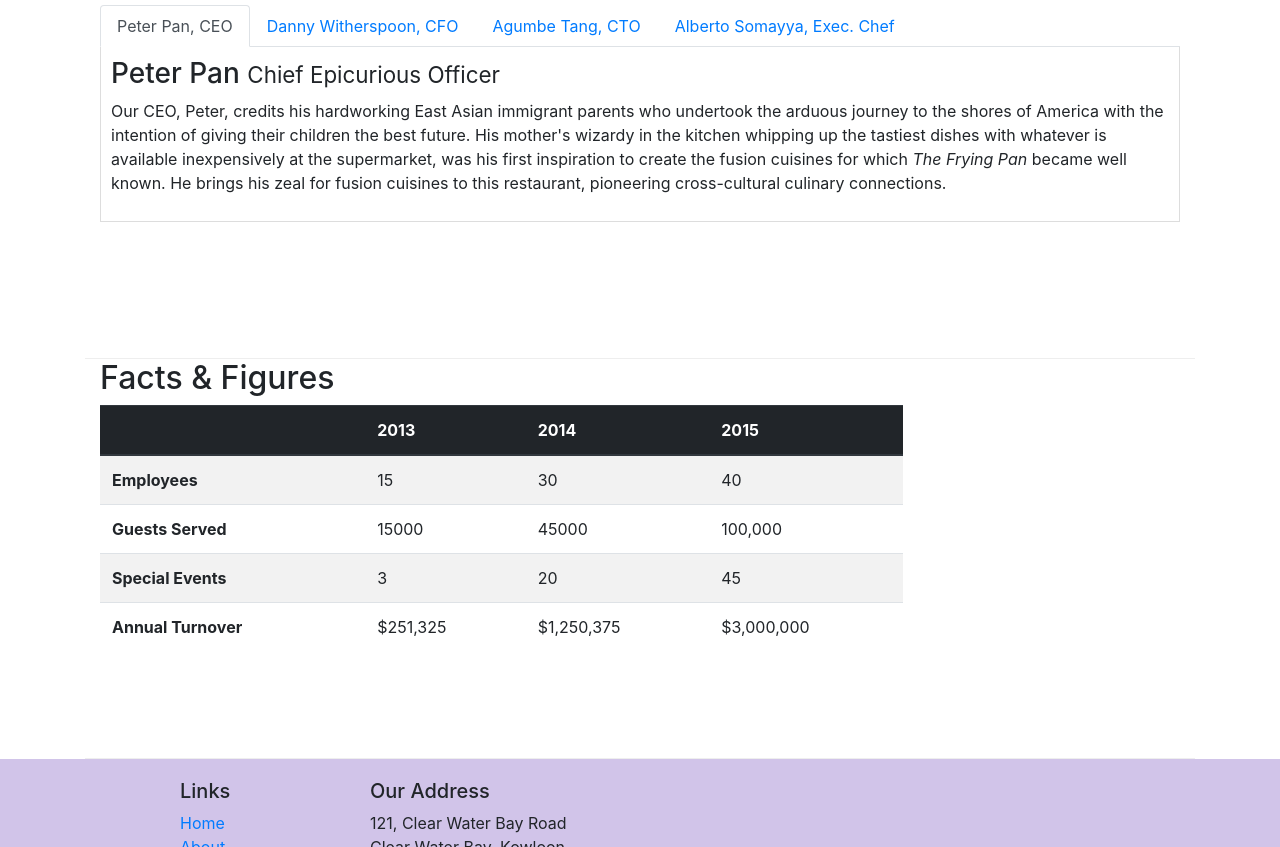
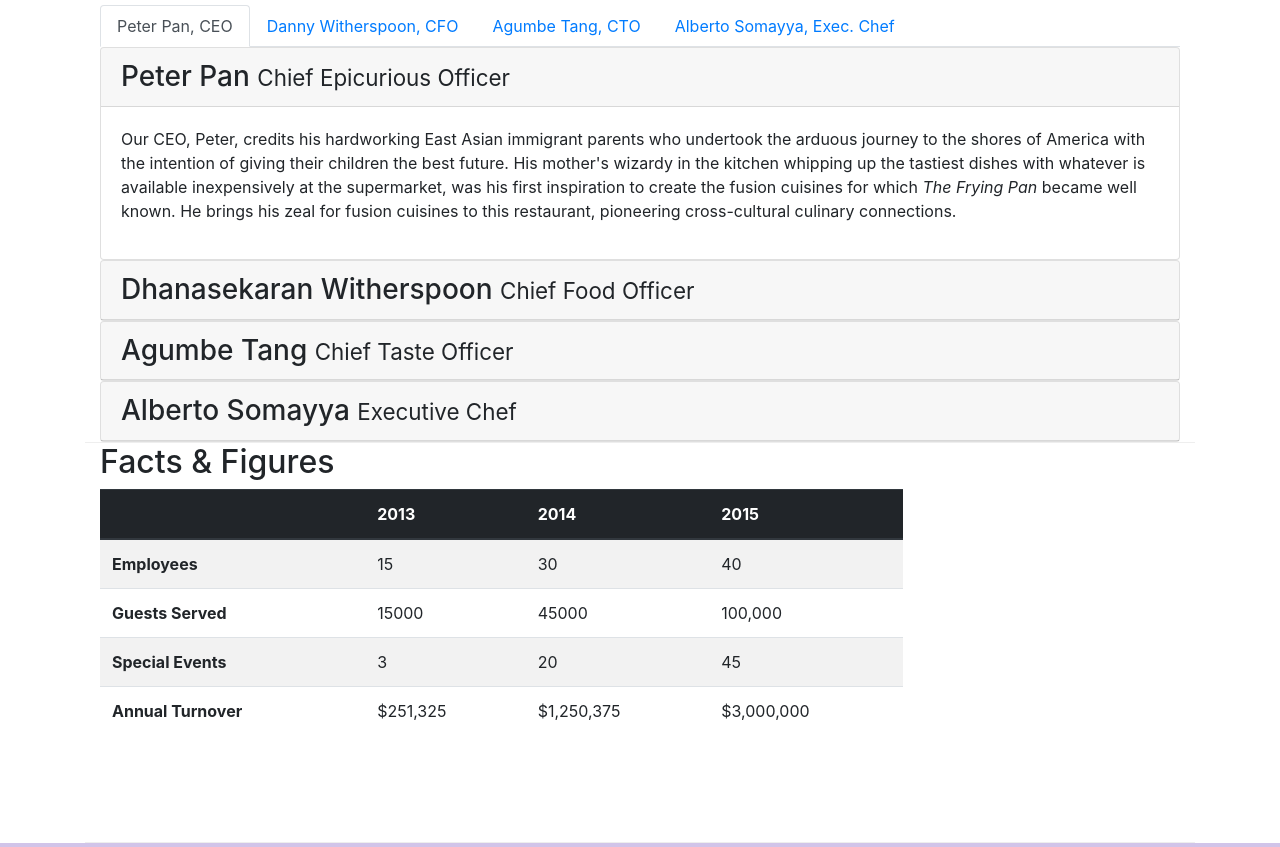
Before and after one commit to TropicalXU/conFusion-1, a website: page aboutus.html in a window 1280 px wide. Shown: the part 953-1800 px from the top of the page. Drawn offline with nearby package versions, Linux system fonts and the light colour scheme.

Commit message:
accordion added

```diff
--- a/aboutus.html
+++ b/aboutus.html
@@ -158,22 +158,62 @@ footer {
                         data-toggle="tab">Alberto Somayya, Exec. Chef</a>
                     </li>
                 </ul>
-                <div class="tab-content">
-                    <div role="tabpanel" class="tab-pane fade show active" id="peter">
-                        <h3>Peter Pan <small>Chief Epicurious Officer</small></h3>
-                        <p class="d-sm-block d-none">Our CEO, Peter, credits his hardworking East Asian immigrant parents who undertook the arduous journey to the shores of America with the intention of giving their children the best future. His mother's wizardy in the kitchen whipping up the tastiest dishes with whatever is available inexpensively at the supermarket, was his first inspiration to create the fusion cuisines for which <em>The Frying Pan</em> became well known. He brings his zeal for fusion cuisines to this restaurant, pioneering cross-cultural culinary connections.</p>
+                <div id="accordion">
+                    <div class="card">
+                        <div class="card-header" role="tab" id="peterhead">
+                            <h3 class="mb-0">
+                                <a data-toggle="collapse" data-target="#peter">
+                                    Peter Pan <small>Chief Epicurious Officer</small>
+                                </a>
+                            </h3>
+                        </div>
+                        <div role="tabpanel" class="collapse show" id="peter" data-parent="#accordion">
+                            <div class="card-body">
+                                <p class="d-sm-block d-none">Our CEO, Peter, credits his hardworking East Asian immigrant parents who undertook the arduous journey to the shores of America with the intention of giving their children the best future. His mother's wizardy in the kitchen whipping up the tastiest dishes with whatever is available inexpensively at the supermarket, was his first inspiration to create the fusion cuisines for which <em>The Frying Pan</em> became well known. He brings his zeal for fusion cuisines to this restaurant, pioneering cross-cultural culinary connections.</p>
+                            </div>
+                        </div>
                     </div>
-                    <div role="tabpanel" class="tab-pane fade" id="danny">
-                        <h3>Dhanasekaran Witherspoon <small>Chief Food Officer</small></h3>
-                        <p class="d-sm-block d-none">Our CFO, Danny, as he is affectionately referred to by his colleagues, comes from a long established family tradition in farming and produce. His experiences growing up on a farm in the Australian outback gave him great appreciation for varieties of food sources. As he puts it in his own words, <em>Everything that runs, wins, and everything that stays, pays!</em></p>
+                    <div class="card">
+                        <div class="card-header" role="tab" id="dannyhead">
+                            <h3 class="mb-0">
+                                <a class="collapsed" data-toggle="collapse" data-target="#danny">
+                                    Dhanasekaran Witherspoon <small>Chief Food Officer</small>
+                                </a>
+                            </h3>
+                        </div>
+                        <div role="tabpanel" class="collapse" id="danny" data-parent="#accordion">
+                            <div class="card-body">
+                                <p class="d-sm-block d-none">Our CFO, Danny, as he is affectionately referred to by his colleagues, comes from a long established family tradition in farming and produce. His experiences growing up on a farm in the Australian outback gave him great appreciation for varieties of food sources. As he puts it in his own words, <em>Everything that runs, wins, and everything that stays, pays!</em></p>
+                            </div>
+                        </div>
                     </div>
-                    <div role="tabpanel" class="tab-pane fade" id="agumbe">
-                        <h3>Agumbe Tang <small>Chief Taste Officer</small></h3>
-                        <p class="d-sm-block d-none">Blessed with the most discerning gustatory sense, Agumbe, our CTO, personally ensures that every dish that we serve meets his exacting tastes. Our chefs dread the tongue lashing that ensues if their dish does not meet his exacting standards. He lives by his motto, <em>You click only if you survive my lick.</em></p>
+                    <div class="card">
+                        <div class="card-header" role="tab" id="agumbehead">
+                            <h3 class="mb-0">
+                                <a class="collapsed" data-toggle="collapse" data-target="#agumbe">
+                                    Agumbe Tang <small>Chief Taste Officer</small>
+                                </a>
+                            </h3>
+                        </div>
+                        <div role="tabpanel" class="collapse" id="agumbe" data-parent="#accordion">
+                            <div class="card-body">
+                                <p class="d-sm-block d-none">Blessed with the most discerning gustatory sense, Agumbe, our CTO, personally ensures that every dish that we serve meets his exacting tastes. Our chefs dread the tongue lashing that ensues if their dish does not meet his exacting standards. He lives by his motto, <em>You click only if you survive my lick.</em></p>
+                            </div>
+                        </div>
                     </div>
-                    <div role="tabpanel" class="tab-pane fade" id="alberto">
-                        <h3>Alberto Somayya <small>Executive Chef</small></h3>
-                        <p class="d-sm-block d-none">Award winning three-star Michelin chef with wide International experience having worked closely with whos-who in the culinary world, he specializes in creating mouthwatering Indo-Italian fusion experiences. He says, <em>Put together the cuisines from the two craziest cultures, and you get a winning hit! Amma Mia!</em></p>
+                    <div class="card">
+                        <div class="card-header" role="tab" id="albertohead">
+                            <h3 class="mb-0">
+                                <a class="collapsed" data-toggle="collapse" data-target="#alberto">
+                                    Alberto Somayya <small>Executive Chef</small>
+                                </a>
+                            </h3>
+                        </div>
+                        <div role="tabpanel" class="collapse" id="alberto" data-parent="#accordion">
+                            <div class="card-body">
+                                <p class="d-sm-block d-none">Award winning three-star Michelin chef with wide International experience having worked closely with whos-who in the culinary world, he specializes in creating mouthwatering Indo-Italian fusion experiences. He says, <em>Put together the cuisines from the two craziest cultures, and you get a winning hit! Amma Mia!</em></p>
+                            </div>
+                        </div>
                     </div>
                 </div>
             </div>
```
